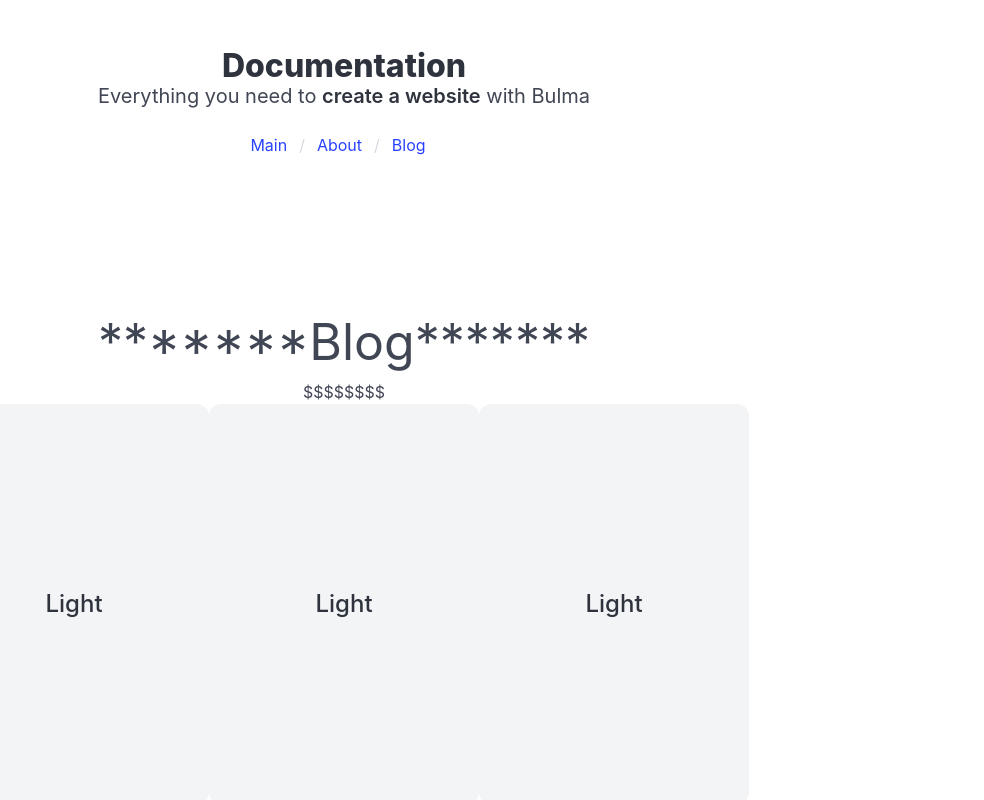
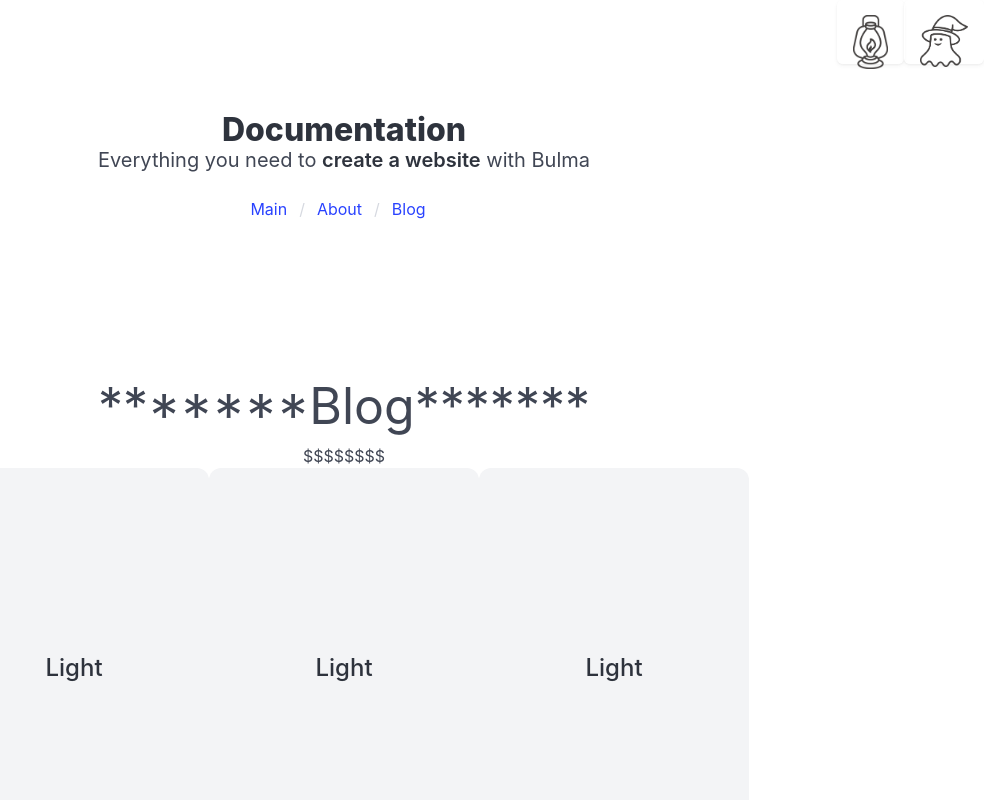
Before and after one commit to riikooo/custom_blog, a React (Vite) app in the folder custom_blog_react/: page /blog in a window 1280 px wide. Shown: the top 800 px of the page, without its empty margins (296-1280 px from the left). Built offline with nearby package versions, Linux system fonts and the light colour scheme; the HTML template or start-up script is replaced by a standard one.

Commit message:
ダークモード切り替えbutton配置

```diff
--- a/custom_blog_react/src/components/Header.tsx
+++ b/custom_blog_react/src/components/Header.tsx
@@ -1,27 +1,30 @@
 // import { Link } from "react-router-dom";
 import React from 'react';
-import { useState } from 'react';
 import 'bulma/css/bulma.css';
 import '../index.css';
+import noneDark from '../assets/17992.png'
+import dark from '../assets/17943.png'
 
 // import { Main } from "./Main";
 // import { About } from "./About";
 
 export function Header() {
-  const [darkMode, setDarkMode] = useState(false);
-  const toggleDarkMode = () => {
-    setDarkMode(!darkMode);
-  };
-
   return (
     <>
       <section className="hero">
+      <div className="dark-mode">
+        <button className="button is-outlined">
+        <figure className="image noneDark">
+            <img src={noneDark} />
+          </figure>
+        </button>
+        <button className="button is-outlined">
+          <figure className="image is-48x48 dark">
+            <img src={dark} />
+          </figure>
+        </button>
+      </div>
         <div className="hero-body">
-          <div className={`Mode ${darkMode ? "dark" : "light"}`}>
-            <a onClick={toggleDarkMode}>
-              {darkMode ? <i className="fa-solid fa-sun"></i> : <i className="fa-solid fa-moon"></i>}
-            </a>
-          </div>
           <p className="title has-text-centered">
             Documentation
           </p>
@@ -37,7 +40,6 @@ export function Header() {
           </nav>
         </div>
       </section>
-
     </>
   );
 }
--- a/custom_blog_react/src/index.css
+++ b/custom_blog_react/src/index.css
@@ -20,3 +20,17 @@
   height: 400px;
   width: 270px;
 }
+
+.dark-mode {
+  display: flex;
+  justify-content: flex-end;
+}
+
+.noneDark {
+  height: 35px;
+  width: 35px;
+}
+
+.dark {
+  padding-top: 7px;
+}
```
Also changed, not shown: custom_blog_react/src/assets/17943.png (added), custom_blog_react/src/assets/17992.png (added).
